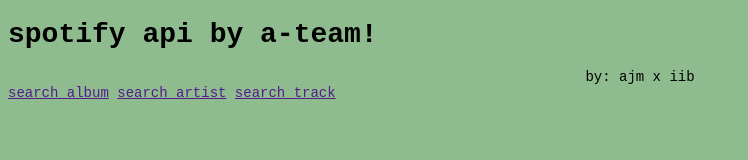
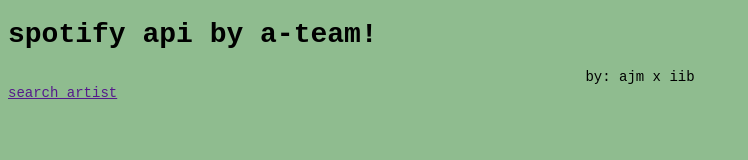
Before and after one commit to AshleyWavy/music-aid_project, a website: page index.html in a window 1280 px wide. Shown: the whole page, without its empty margins (0-748 px from the left). Drawn offline with nearby package versions, Linux system fonts and the light colour scheme.

Commit message:
Update index.html

```diff
--- a/index.html
+++ b/index.html
@@ -262,9 +262,9 @@
 
     <h1>spotify api by a-team!</h1>
     <center>by: ajm x iib</center>
-    <a href="" id="albumSearch">search album</a>
+    <!--<a href="" id="albumSearch">search album</a>-->
     <a href="" id="artistSearch">search artist</a>
-    <a href="" id="trackSearch">search track</a>
+    <!--<a href="" id="trackSearch">search track</a>-->
     <div id="formArea">
     <h3></h3>
     <form method="POST" action="">
```
